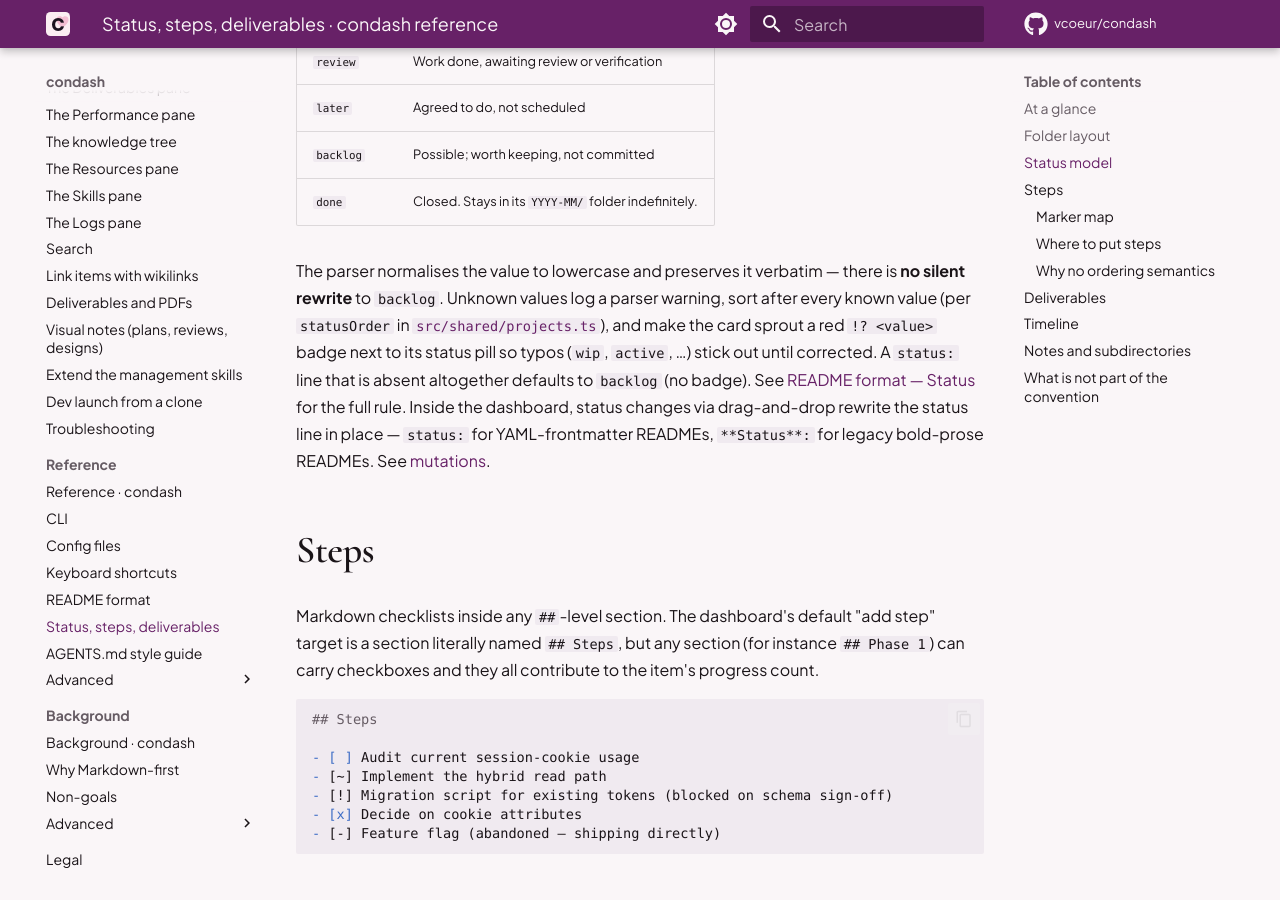
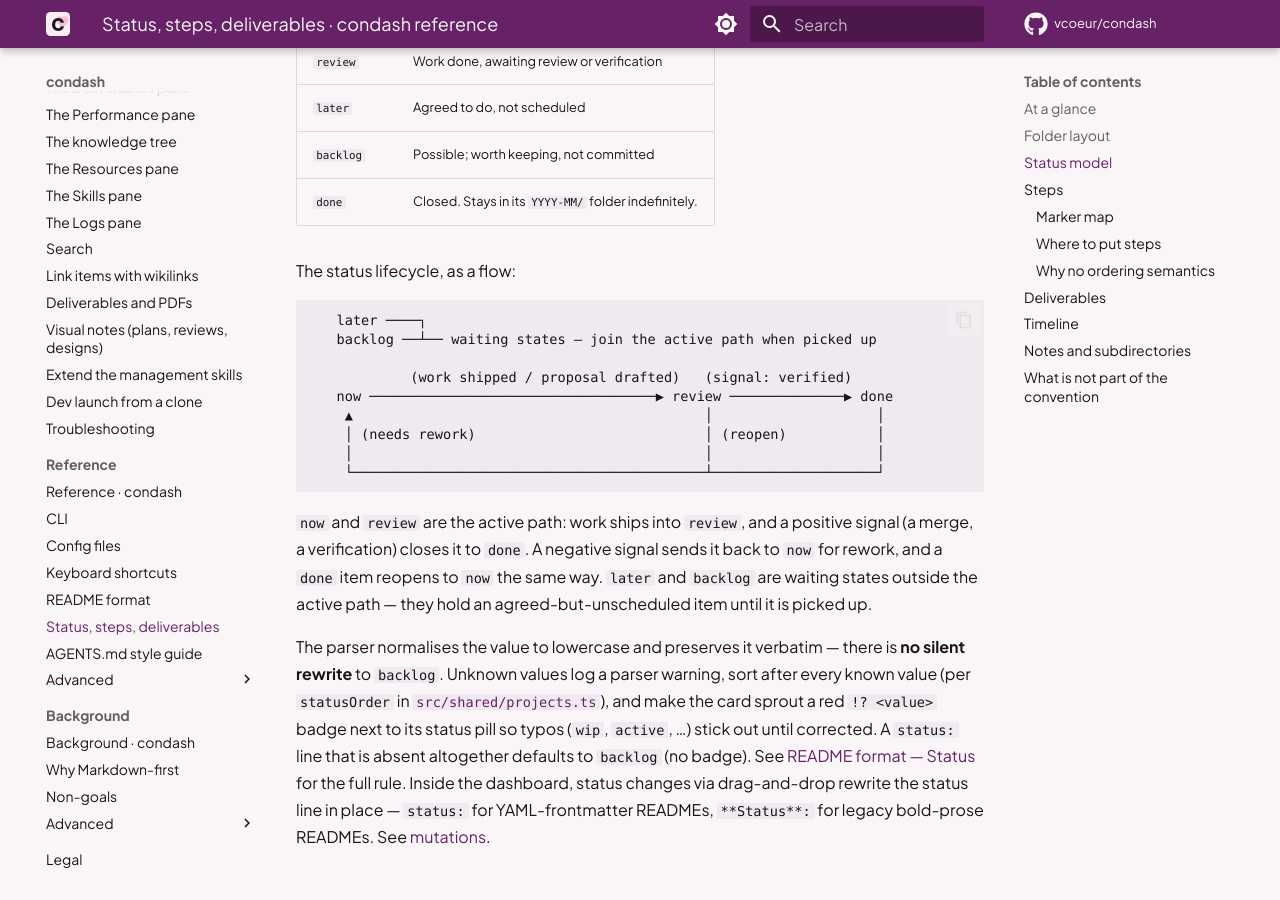
Before and after one commit to vcoeur/condash, an MkDocs documentation site: the page built from docs/reference/conception-convention.md, in a window 1280 px wide and 900 px high, scrolled down 1954 px. Built offline with MkDocs 1.6.1 and Material for MkDocs 9.7.7, drawn with Linux system fonts in a browser that asks for light colours; comment, search, counter and statistics services are not loaded.

Commit message:
docs: diagram the status lifecycle in the conception convention

````diff
--- a/docs/reference/conception-convention.md
+++ b/docs/reference/conception-convention.md
@@ -62,6 +62,22 @@ Five ordered values, highest-urgency first:
 | `later` | Agreed to do, not scheduled |
 | `backlog` | Possible; worth keeping, not committed |
 | `done` | Closed. Stays in its `YYYY-MM/` folder indefinitely. |
+
+The status lifecycle, as a flow:
+
+```
+   later ────┐
+   backlog ──┴── waiting states — join the active path when picked up
+
+            (work shipped / proposal drafted)   (signal: verified)
+   now ───────────────────────────────────▶ review ──────────────▶ done
+    ▲                                           │                    │
+    │ (needs rework)                            │ (reopen)           │
+    │                                           │                    │
+    └───────────────────────────────────────────┴────────────────────┘
+```
+
+`now` and `review` are the active path: work ships into `review`, and a positive signal (a merge, a verification) closes it to `done`. A negative signal sends it back to `now` for rework, and a `done` item reopens to `now` the same way. `later` and `backlog` are waiting states outside the active path — they hold an agreed-but-unscheduled item until it is picked up.
 
 The parser normalises the value to lowercase and preserves it verbatim — there is **no silent rewrite** to `backlog`. Unknown values log a parser warning, sort after every known value (per `statusOrder` in [`src/shared/projects.ts`](https://github.com/vcoeur/condash/blob/main/src/shared/projects.ts)), and make the card sprout a red `!? <value>` badge next to its status pill so typos (`wip`, `active`, …) stick out until corrected. A `status:` line that is absent altogether defaults to `backlog` (no badge). See [README format — Status](readme-format.md#status) for the full rule. Inside the dashboard, status changes via drag-and-drop rewrite the status line in place — `status:` for YAML-frontmatter READMEs, `**Status**:` for legacy bold-prose READMEs. See [mutations](mutations.md).
 
````
